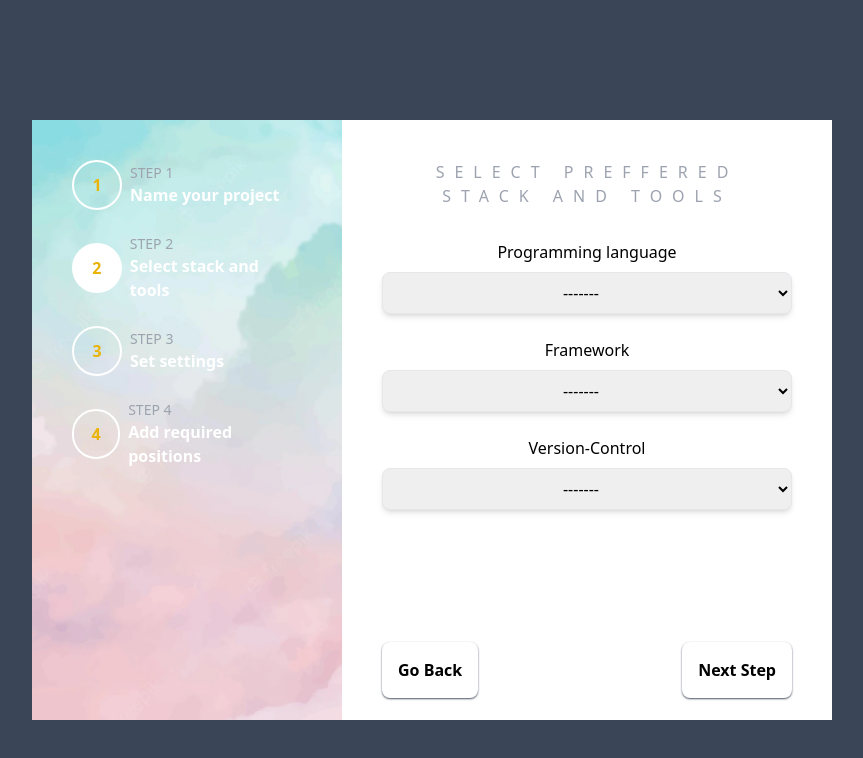
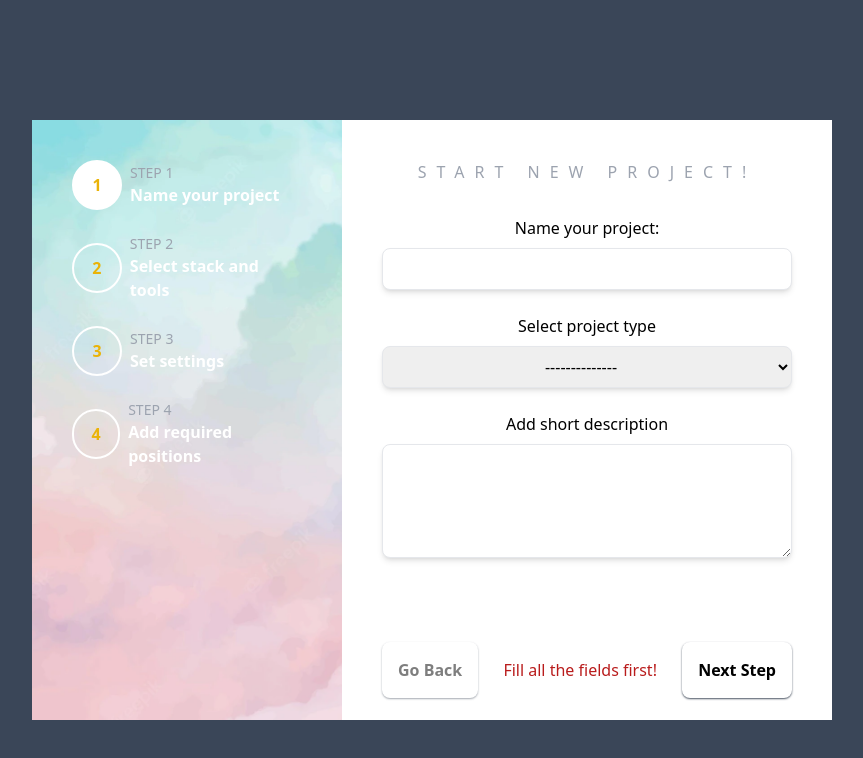
Before and after one commit to Davee89/FIND-ME-DEV, a React (Vite) app: page / in a window 1280 px wide. Both pictures are taken after a click on the button "Next Step". Shown: the top 758 px of the page, without its empty margins (208-1071 px from the left). Built offline with nearby package versions, Linux system fonts and the light colour scheme.

Commit message:
input validation added

```diff
--- a/src/components/AddNewProject/FORMS/FormStack/FormStack.tsx
+++ b/src/components/AddNewProject/FORMS/FormStack/FormStack.tsx
@@ -20,7 +20,7 @@ const FormStack = ({ language, framework, version, onChange }: StackProps) => {
 			<SelectedInput
 				onChange={onChange}
 				value={framework}
-				name="framewrok"
+				name="framework"
 				label="Framework"
 				options={["-------", "React", "Angular", "Vue"]}
 			/>
--- a/src/components/AddNewProject/InputArea/InputArea.tsx
+++ b/src/components/AddNewProject/InputArea/InputArea.tsx
@@ -21,7 +21,7 @@ const InputArea = ({ page, project, onChange, setProjectData }: inputAreaProps)
 				return (
 					<FormStack
 						language={project.language}
-						framework={project.framewrok}
+						framework={project.framework}
 						version={project.version}
 						onChange={onChange}
 					/>
--- a/src/components/AddNewProject/Modal/Modal.tsx
+++ b/src/components/AddNewProject/Modal/Modal.tsx
@@ -15,7 +15,7 @@ export interface Project {
 	type: string;
 	description: string;
 	language: string;
-	framewrok: string;
+	framework: string;
 	version: string;
 	date: Date | null;
 	hours: number;
@@ -31,7 +31,7 @@ const Modal = () => {
 		type: "",
 		description: "",
 		language: "",
-		framewrok: "",
+		framework: "",
 		version: "",
 		date: new Date(),
 		hours: 0,
--- a/src/components/AddNewProject/Nav/Nav.tsx
+++ b/src/components/AddNewProject/Nav/Nav.tsx
@@ -1,6 +1,7 @@
 import Button from "../../UI/Button/Button";
 import { Project } from "../Modal/Modal";
 import { dataBase } from "../../../assets/data";
+import { useState, useEffect } from "react";
 
 type NavProps = {
 	page: number;
@@ -9,12 +10,46 @@ type NavProps = {
 };
 
 const Nav = ({ page, setPage, projectData }: NavProps) => {
+	const { date, description, framework, hours, language, level, name, team, type, version } = projectData;
+
+	const [isFullfilled, setIsFullfilled] = useState<string | boolean | 0 | null>(true);
+	const [isClicked, setIsClicked] = useState(false);
+
 	const goBackHandler = () => {
 		page !== 1 ? setPage(p => p - 1) : setPage(page);
 	};
 
+	const checkIfFullfilled = () => {
+		switch (page) {
+			case 1:
+				return name.trim() && type.trim() && description.trim();
+			case 2:
+				return language.trim() && framework.trim() && version.trim();
+			case 3:
+				return date && hours && level.trim();
+			case 4:
+				return team.length !== 0;
+			default:
+				return false;
+		}
+	};
+
+	useEffect(() => {
+		setIsFullfilled(checkIfFullfilled());
+	}, [page, projectData]);
+
 	const nextStepHandler = () => {
-		page !== 4 ? setPage(p => p + 1) : setPage(page);
+		if (page !== 4) {
+			if (checkIfFullfilled()) {
+				setPage(p => p + 1);
+				setIsClicked(false);
+			} else {
+				setIsFullfilled(false);
+				setIsClicked(true);
+			}
+		} else {
+			setPage(page);
+		}
 	};
 
 	const addNewProject = () => {
@@ -25,6 +60,7 @@ const Nav = ({ page, setPage, projectData }: NavProps) => {
 	return (
 		<div className="w-[330px] h-[100px] mt-[-60px] bg-white mx-auto rounded-xl flex justify-between items-center p-10 md:mt-0 md:rounded-none md:w-[490px]">
 			<Button disabled={page === 1} name="Go Back" onClick={goBackHandler} />
+			{!isFullfilled && isClicked && <h3 className="text-red-700">Fill all the fields first!</h3>}
 			{page === 4 ? (
 				<Button name={"Add project"} onClick={addNewProject} />
 			) : (
--- a/src/components/UI/Input/Input.tsx
+++ b/src/components/UI/Input/Input.tsx
@@ -23,6 +23,7 @@ const Input = ({ name, type, value, label, classname, min, max, onChange }: inpu
 				min={min}
 				max={max}
 				onChange={onChange}
+				required
 			/>
 		</div>
 	);
--- a/src/components/UI/SelectedInput/SelectedInput.tsx
+++ b/src/components/UI/SelectedInput/SelectedInput.tsx
@@ -18,7 +18,8 @@ const SelectedInput = ({ options, label, classname, button, name, value, onChang
 				onChange={onChange}
 				value={value}
 				className={` ${classname} shadow-md text-center border rounded-lg p-2  `}
-				name={name}>
+				name={name}
+				required>
 				{options.map((option, i) => (
 					<option key={i} value={option}>
 						{option}
--- a/src/components/UI/SelectedInput/SelectedInputAdd/SelectedInputAdd.tsx
+++ b/src/components/UI/SelectedInput/SelectedInputAdd/SelectedInputAdd.tsx
@@ -19,7 +19,8 @@ const SelectedInputAdd = ({ options, label, classname, button, name, onChange, o
 				<select
 					onChange={onChange}
 					className={` ${classname} shadow-md text-center border rounded-lg p-2 w-52 md:w-[365px] `}
-					name={name}>
+					name={name}
+					required>
 					{options.map((option, i) => (
 						<option key={i} value={option}>
 							{option}
```
